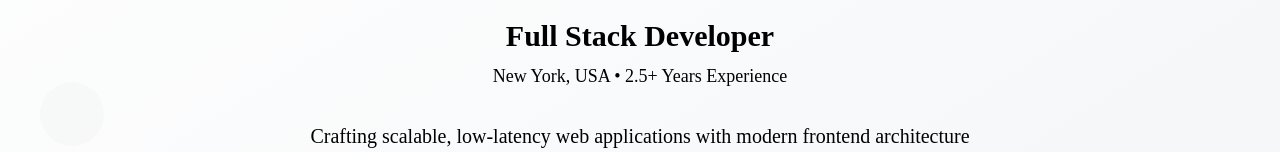
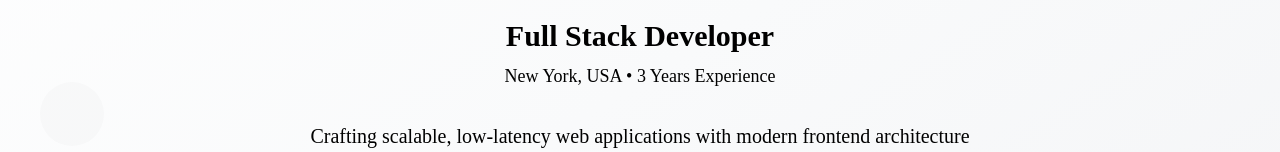
Before and after one commit to rawat20/aditya-rawat, a Next.js app: page / in a window 1280 px wide. Shown: the part 318-470 px from the top of the page. Built offline with nearby package versions, Linux system fonts and the light colour scheme.

Commit message:
Update experience duration to 3 years

```diff
--- a/components/hero-section.tsx
+++ b/components/hero-section.tsx
@@ -42,7 +42,7 @@ export function HeroSection() {
               Full Stack Developer
             </p>
             <p className="text-base md:text-lg text-black dark:text-white transition-all duration-300">
-              New York, USA • 2.5+ Years Experience
+              New York, USA • 3 Years Experience
             </p>
           </div>
         </div>
```
